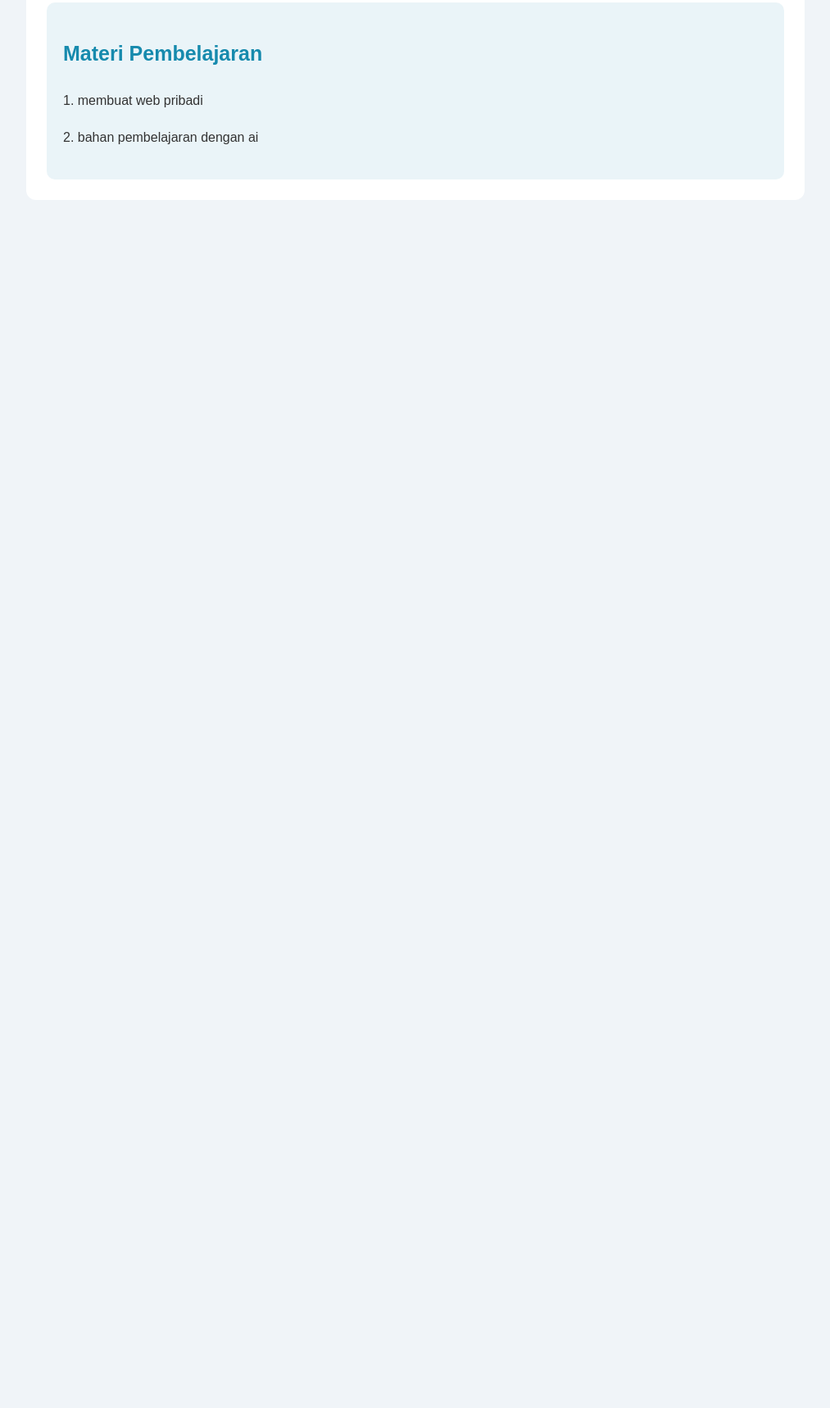
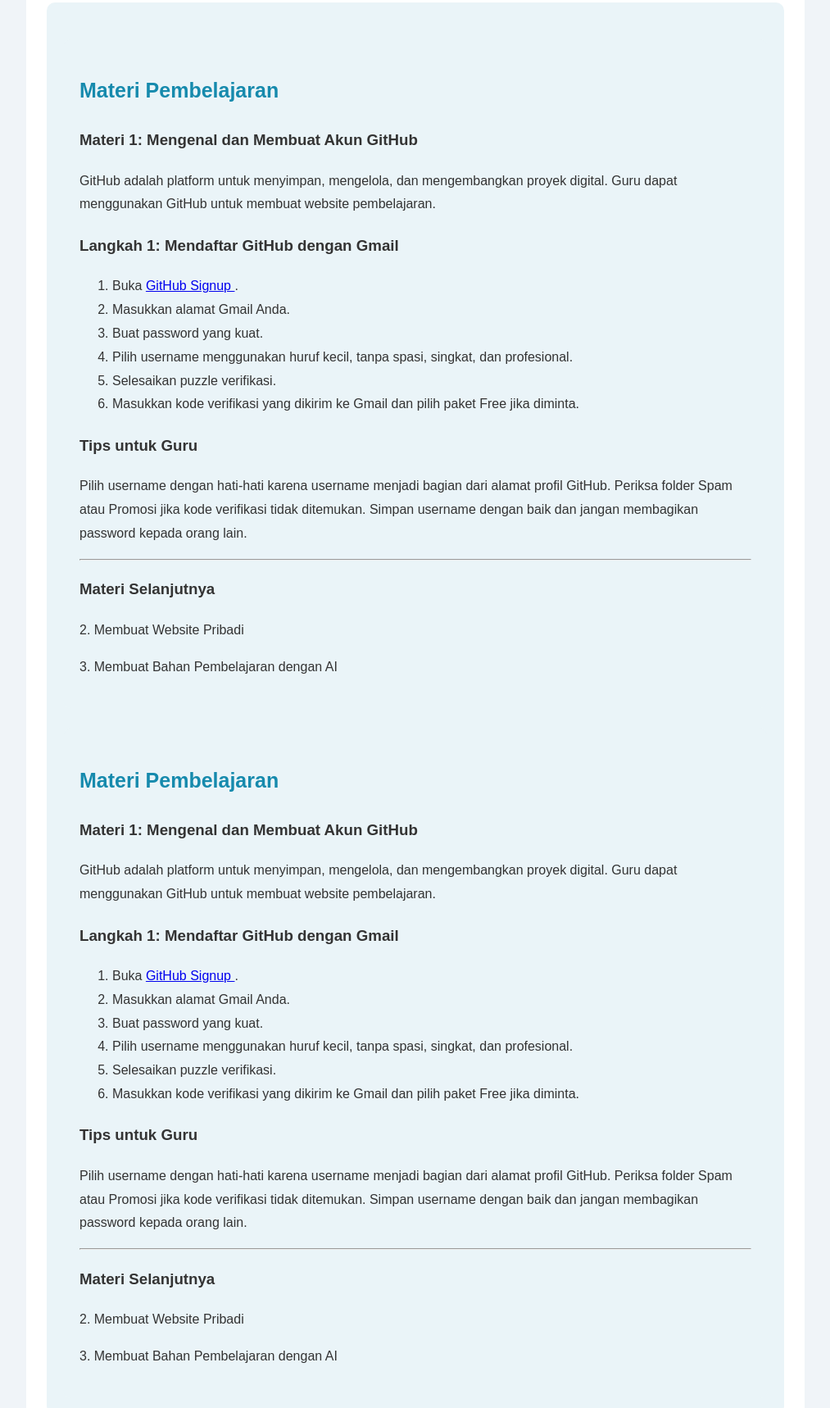
Before and after one commit to yuslenisimanjuntak/pembelajaran-ai, a plain HTML site: page index.html in a window 1280 px wide. Shown: the part 446-2164 px from the top of the page at 82% size, without its empty margins (133-1146 px from the left). Before the commit the page ends 800 px from the top, so only its background shows below. Drawn offline with Linux system fonts and the light colour scheme.

Commit message:
Update index.html

```diff
--- a/index.html
+++ b/index.html
@@ -24,9 +24,115 @@
         </p>
 
         <section>
-            <h2>Materi Pembelajaran</h2>
-            <p>1. membuat web pribadi</p>
-            <p>2. bahan pembelajaran dengan ai</p>
+
+<section>
+    <h2>Materi Pembelajaran</h2>
+
+    <h3>Materi 1: Mengenal dan Membuat Akun GitHub</h3>
+
+    <p>
+        GitHub adalah platform untuk menyimpan,
+        mengelola, dan mengembangkan proyek digital.
+        Guru dapat menggunakan GitHub untuk membuat
+        website pembelajaran.
+    </p>
+
+    <h3>Langkah 1: Mendaftar GitHub dengan Gmail</h3>
+
+    <ol>
+        <li>
+            Buka
+            <a href="https://github.com/signup" target="_blank">
+                GitHub Signup
+            </a>.
+        </li>
+        <li>Masukkan alamat Gmail Anda.</li>
+        <li>Buat password yang kuat.</li>
+        <li>
+            Pilih username menggunakan huruf kecil,
+            tanpa spasi, singkat, dan profesional.
+        </li>
+        <li>Selesaikan puzzle verifikasi.</li>
+        <li>
+            Masukkan kode verifikasi yang dikirim
+            ke Gmail dan pilih paket Free jika diminta.
+        </li>
+    </ol>
+
+    <h3>Tips untuk Guru</h3>
+
+    <p>
+        Pilih username dengan hati-hati karena
+        username menjadi bagian dari alamat profil GitHub.
+        Periksa folder Spam atau Promosi jika kode
+        verifikasi tidak ditemukan.
+        Simpan username dengan baik dan jangan
+        membagikan password kepada orang lain.
+    </p>
+
+    <hr>
+
+    <h3>Materi Selanjutnya</h3>
+
+    <p>2. Membuat Website Pribadi</p>
+    <p>3. Membuat Bahan Pembelajaran dengan AI</p>
+
+</section>
+
+<section>
+    <h2>Materi Pembelajaran</h2>
+
+    <h3>Materi 1: Mengenal dan Membuat Akun GitHub</h3>
+
+    <p>
+        GitHub adalah platform untuk menyimpan,
+        mengelola, dan mengembangkan proyek digital.
+        Guru dapat menggunakan GitHub untuk membuat
+        website pembelajaran.
+    </p>
+
+    <h3>Langkah 1: Mendaftar GitHub dengan Gmail</h3>
+
+    <ol>
+        <li>
+            Buka
+            <a href="https://github.com/signup" target="_blank">
+                GitHub Signup
+            </a>.
+        </li>
+        <li>Masukkan alamat Gmail Anda.</li>
+        <li>Buat password yang kuat.</li>
+        <li>
+            Pilih username menggunakan huruf kecil,
+            tanpa spasi, singkat, dan profesional.
+        </li>
+        <li>Selesaikan puzzle verifikasi.</li>
+        <li>
+            Masukkan kode verifikasi yang dikirim
+            ke Gmail dan pilih paket Free jika diminta.
+        </li>
+    </ol>
+
+    <h3>Tips untuk Guru</h3>
+
+    <p>
+        Pilih username dengan hati-hati karena
+        username menjadi bagian dari alamat profil GitHub.
+        Periksa folder Spam atau Promosi jika kode
+        verifikasi tidak ditemukan.
+        Simpan username dengan baik dan jangan
+        membagikan password kepada orang lain.
+    </p>
+
+    <hr>
+
+    <h3>Materi Selanjutnya</h3>
+
+    <p>2. Membuat Website Pribadi</p>
+    <p>3. Membuat Bahan Pembelajaran dengan AI</p>
+
+</section>
+
         </section>
     </main>
 
```
